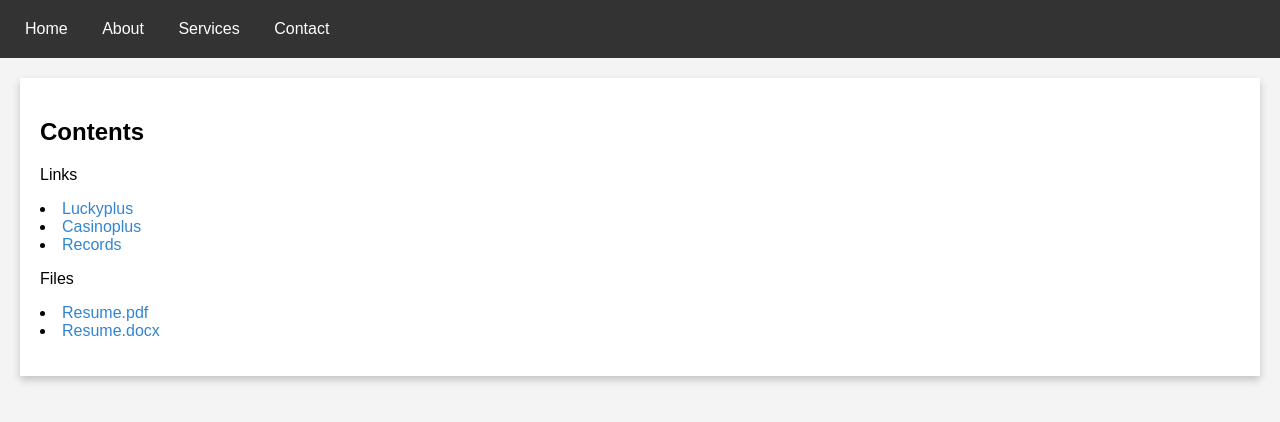
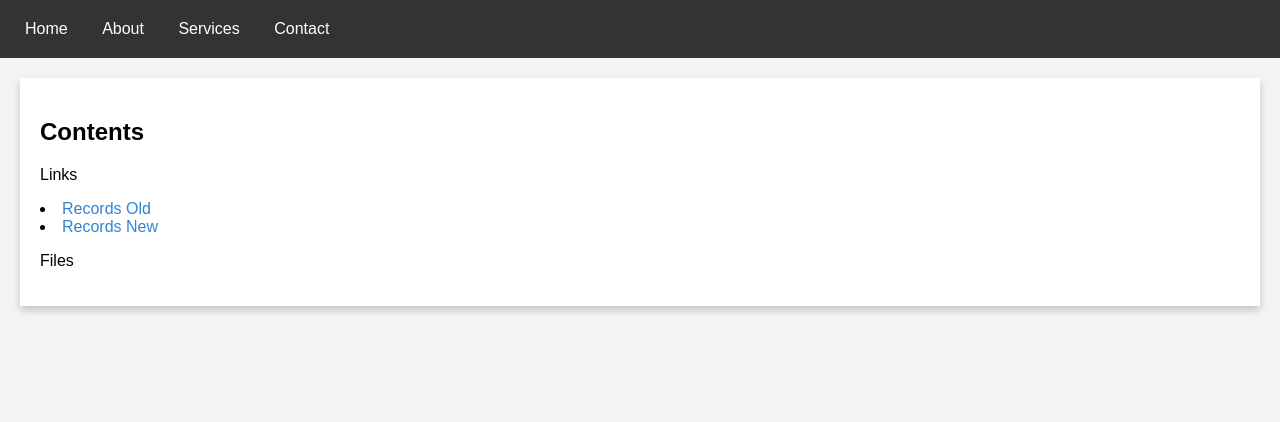
Before and after one commit to sabo11387/sabo11387.github.io, a plain HTML site: page main.html in a window 1280 px wide. Drawn offline with Linux system fonts and the light colour scheme.

Commit message:
Update links in main.html for records and files

```diff
--- a/main.html
+++ b/main.html
@@ -86,13 +86,10 @@ a {
     <div class="container">
         <h2>Contents</h2>
         <p>Links
-        <li><a href="luckyplus.html" target="blank_">Luckyplus</a></li>
-        <li><a href="https://www.casinoplus.com.ph/home/" target="blank_">Casinoplus</a></li>
-        <li><a href="x.html" target="blank_">Records</a></li>
+        <li><a href="x" target="blank_">Records Old</a></li>
+         <li><a href="x/01" target="blank_">Records New</a></li>
         </p>
         <p>Files
-        <li><a href="files/resume.pdf" target="blank_">Resume.pdf</a></li>
-        <li><a href="files/resume.docx" target="blank_">Resume.docx</a></li>
         </p>
     </div>
 </body>
```
